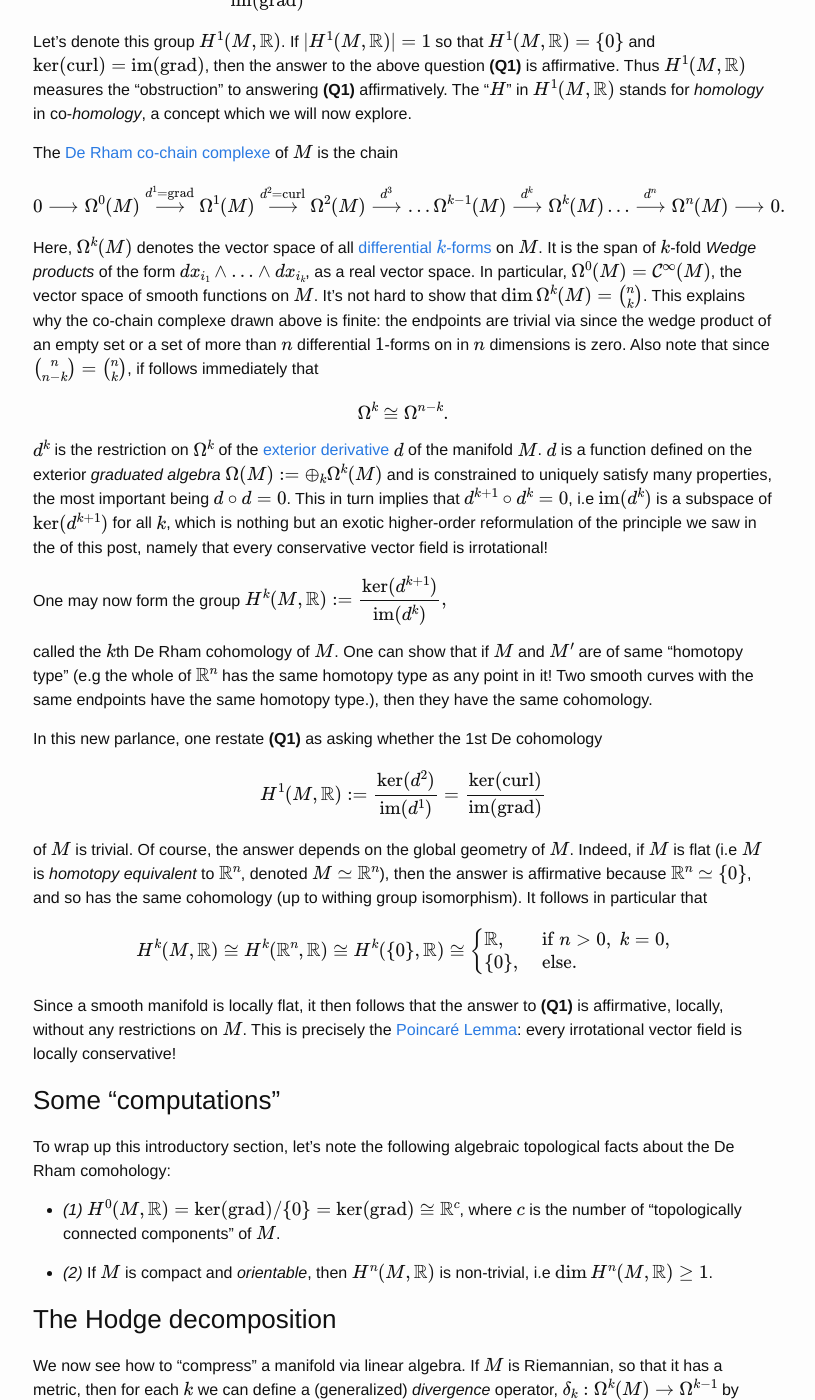
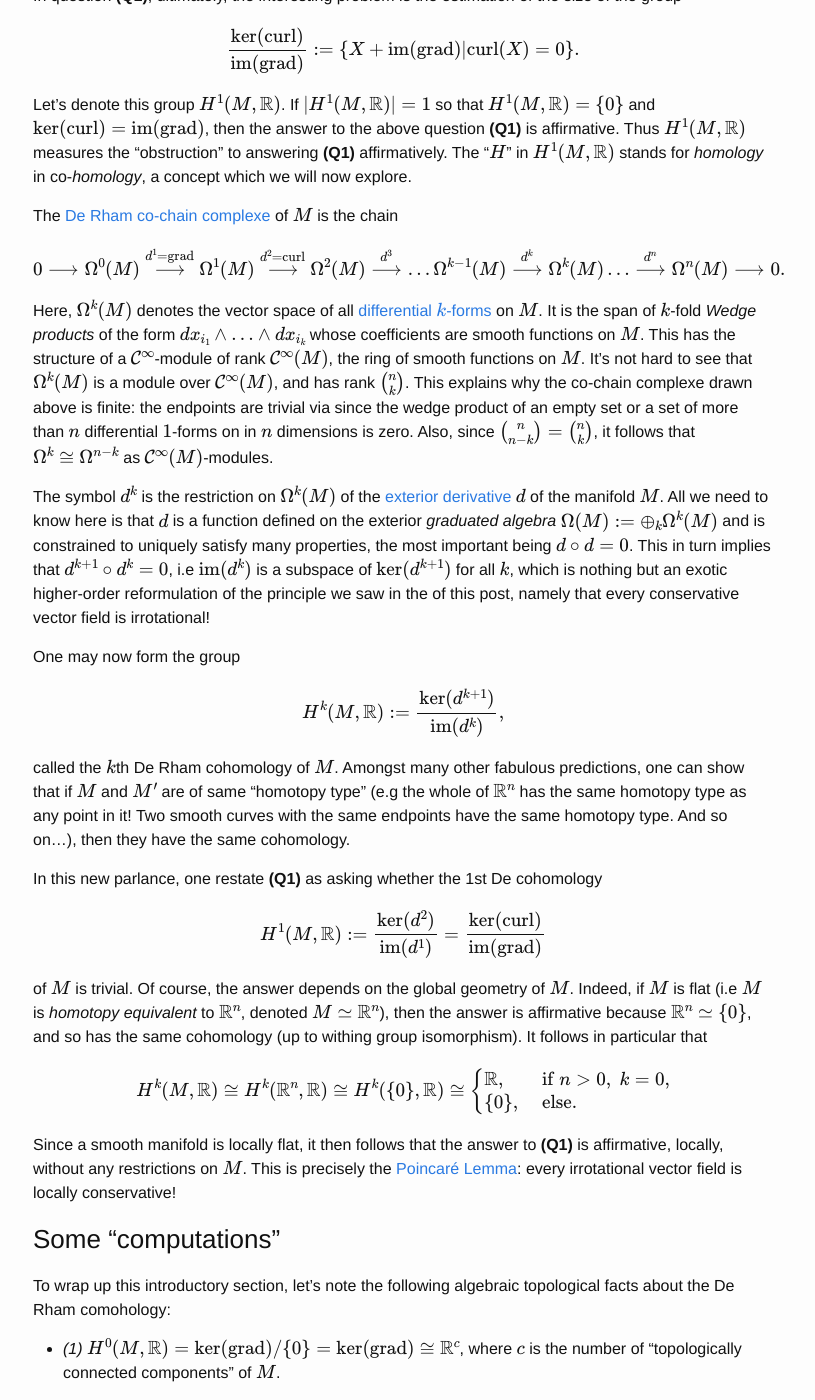
Before and after one commit to dohmatob/dohmatob.github.io, a Jekyll site: the page built from _posts/2018-02-22-hodge.markdown, in a window 1280 px wide and 1400 px high, scrolled down 1953 px. Shown: the whole window, without its empty margins (237-1052 px from the left). Built offline with Jekyll 4.4.1, drawn with Linux system fonts in a browser that asks for light colours; formulas are drawn with MathJax 3; comment, search, counter and statistics services are not loaded; some of the changed text lies outside the part shown.

Commit message:
fixed some technical errors

```diff
--- a/_posts/2018-02-22-hodge.markdown
+++ b/_posts/2018-02-22-hodge.markdown
@@ -71,20 +73,18 @@
 0 \longrightarrow \Omega^0(M) \overset{d^1=\operatorname{grad}}{\longrightarrow} \Omega^1(M) \overset{d^2=\operatorname{curl}}{\longrightarrow} \Omega^2(M) \overset{d^3}{\longrightarrow} \ldots \Omega^{k-1}(M) \overset{d^k}{\longrightarrow} \Omega^{k}(M) \ldots \overset{d^n}{\longrightarrow} \Omega^n(M) \longrightarrow 0.
 $$
 
-Here, $\Omega^k(M)$ denotes the vector space of all [differential $k$-forms][4] on $M$. It is the span of $k$-fold *Wedge products* of the form $dx_{i_1} \wedge \ldots \wedge dx_{i_k}$, as a real vector space. In particular, $\Omega^0(M) = \mathcal C^\infty(M)$, the vector space of smooth functions on $M$. It's not hard to show that $\dim \Omega^k(M) = {n\choose k}$. This explains why the co-chain complexe drawn above is finite: the endpoints are trivial via since the wedge product of an empty set or a set of more than $n$ differential $1$-forms on in $n$ dimensions is zero. Also note that since ${n\choose n-k} = {n\choose k}$, if follows immediately that
+Here, $\Omega^k(M)$ denotes the vector space of all [differential $k$-forms][4] on $M$. It is the span of $k$-fold *Wedge products* of the form $dx_{i_1} \wedge \ldots \wedge dx_{i_k}$ whose coefficients are smooth functions on $M$. This has the structure of a $\mathcal C^\infty$-module of rank $\mathcal C^\infty(M)$, the ring of smooth functions on $M$. It's not hard to see that  $\Omega^k(M)$ is a module over $\mathcal C^\infty(M)$, and has rank ${n\choose k}$. This explains why the co-chain complexe drawn above is finite: the endpoints are trivial via since the wedge product of an empty set or a set of more than $n$ differential $1$-forms on in $n$ dimensions is zero. Also, since ${n\choose n-k} = {n\choose k}$, it follows that $\Omega^k \cong \Omega^{n-k}$ as $\mathcal C^\infty(M)$-modules.
 
-$$\Omega^k \cong \Omega^{n-k}.
-$$
-
-$d^k$ is the restriction on $\Omega^k$ of the [exterior derivative][5] $d$ of the manifold $M$. $d$ is a function defined on the exterior *graduated algebra* $\Omega(M) := \oplus_k \Omega^k(M)$ and is constrained to uniquely satisfy many properties, the most important being $d \circ d = 0$.
+The symbol $d^k$ is the restriction on $\Omega^k(M)$ of the [exterior derivative][5] $d$ of the manifold $M$. All we need to know here is that $d$ is a function defined on the exterior *graduated algebra* $\Omega(M) := \oplus_k \Omega^k(M)$ and is constrained to uniquely satisfy many properties, the most important being $d \circ d = 0$.
 This in turn implies that $d^{k+1} \circ d^k = 0$, i.e $\im(d^k)$ is a subspace of $\ker(d^{k+1})$ for all $k$, which is nothing but an exotic higher-order reformulation of the principle we saw in the of this post, namely that every conservative vector field is irrotational!
 
 One may now form the group
+
 $$
 H^k(M,\mathbb R) := \dfrac{\operatorname{ker}(d^{k+1})}{\operatorname{im}(d^k)},
 $$
 
-called the $k$th De Rham cohomology of $M$. One can show that if $M$ and $M'$ are of same "homotopy type" (e.g the whole of $\mathbb R^n$ has the same homotopy type as any point in it! Two smooth curves with the same endpoints have the same homotopy type.), then they have the same cohomology.
+called the $k$th De Rham cohomology of $M$. Amongst many other fabulous predictions, one can show that if $M$ and $M'$ are of same "homotopy type" (e.g the whole of $\mathbb R^n$ has the same homotopy type as any point in it! Two smooth curves with the same endpoints have the same homotopy type. And so on...), then they have the same cohomology.
 
 In this new parlance, one restate **(Q1)** as asking whether the 1st De cohomology
 
```
Also changed, not shown: other parts of _posts/2018-02-22-hodge.markdown (+3 -1 lines).
